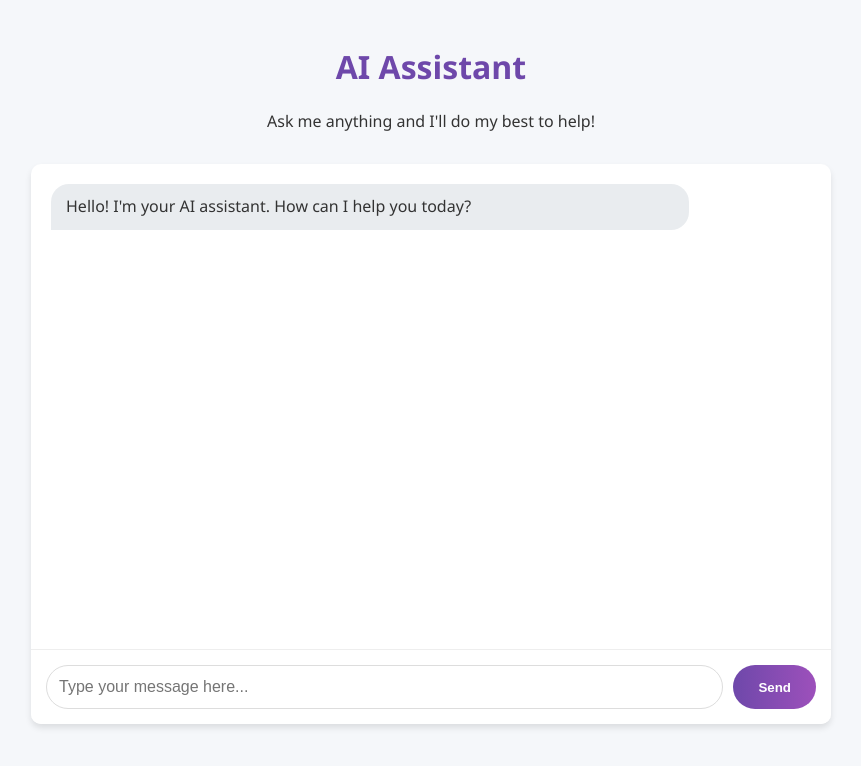
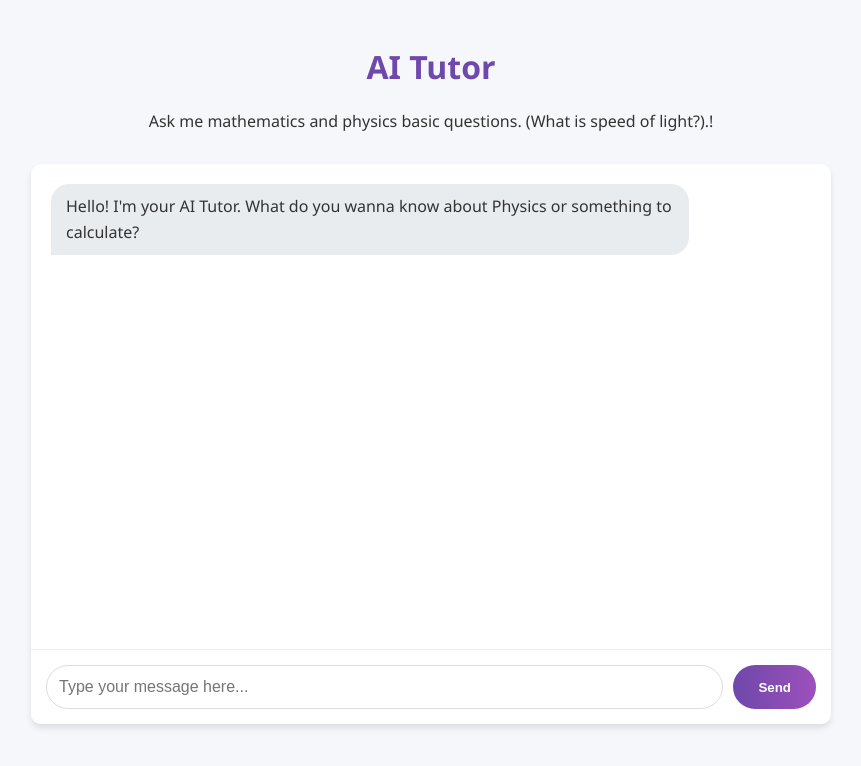
Before and after one commit to Akshaj77/AI-Tutor-frontend, a plain HTML site: page index.html in a window 1280 px wide. Shown: the whole page, without its empty margins (209-1070 px from the left). Drawn offline with Linux system fonts and the light colour scheme.

Commit message:
Update index.html

```diff
--- a/index.html
+++ b/index.html
@@ -4,7 +4,7 @@
 <head>
     <meta charset="UTF-8">
     <meta name="viewport" content="width=device-width, initial-scale=1.0">
-    <title>AI Assistant</title>
+    <title>AI Tutor</title>
     <style>
         :root {
             --primary: #6e48aa;
@@ -172,15 +172,15 @@
 <body>
     <div class="container">
         <header>
-            <h1>AI Assistant</h1>
-            <p>Ask me anything and I'll do my best to help!</p>
+            <h1>AI Tutor</h1>
+            <p>Ask me mathematics and physics basic questions. (What is speed of light?).!</p>
         </header>
 
         <div class="chat-container">
             <div class="chat-messages" id="chat-messages">
                 <!-- Messages will appear here -->
                 <div class="message bot-message">
-                    Hello! I'm your AI assistant. How can I help you today?
+                    Hello! I'm your AI Tutor. What do you wanna know about Physics or something to calculate?
                 </div>
             </div>
 
```
